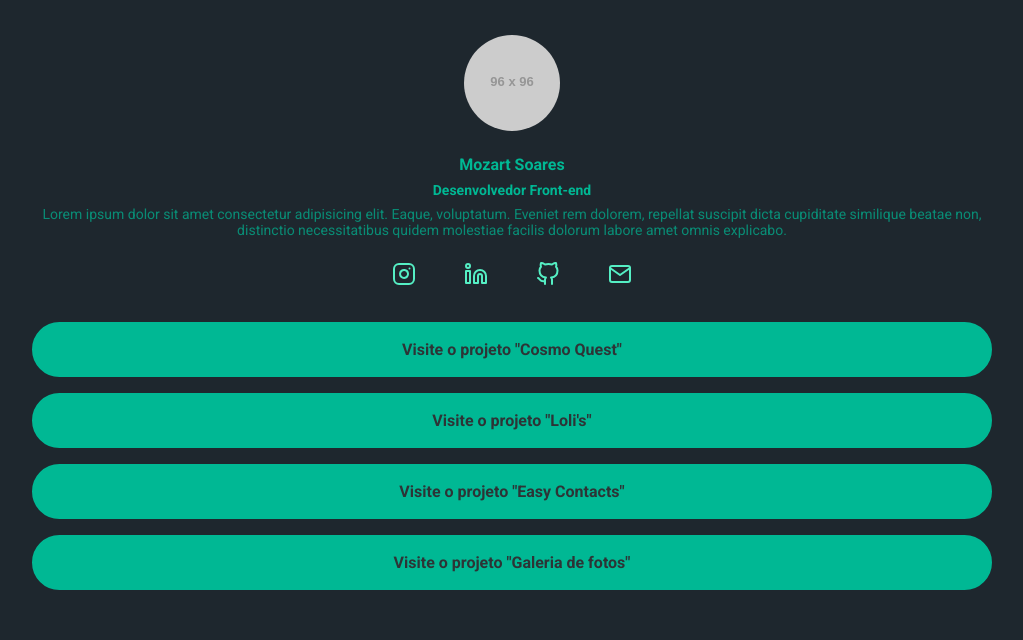
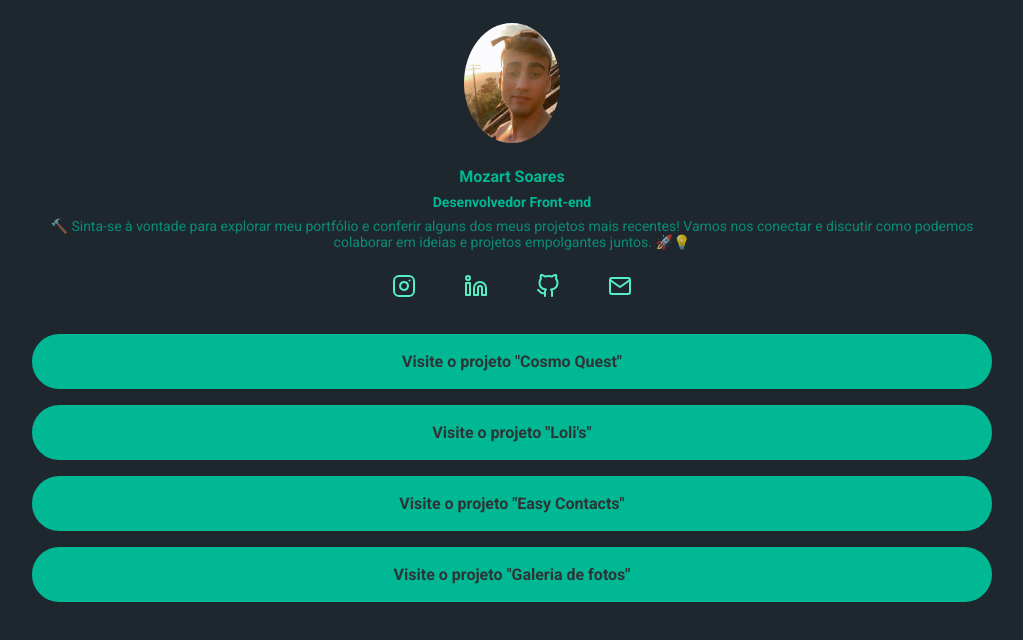
Before and after one commit to MozartSoares/SimplePortfolium, a website: page index.html in a window 1280 px wide. Shown: the whole page, without its empty margins (128-1151 px from the left). Drawn offline with Linux system fonts and the light colour scheme; placeholder pictures from the web are drawn by us.

Commit message:
fix: -added ProfilePic -added introductory text -added linkedin URL

```diff
--- a/index.html
+++ b/index.html
@@ -12,12 +12,13 @@
 <body>
     <div class="container">
         <header>
-            <img class="profile-avatar" src="https://via.placeholder.com/96x96" alt="" >
+            <img class="profile-avatar" src="src/images/ProfilePic.jpeg" alt="Foto de perfil" >
             <div class="profile-bio">
                 <h1 class="profile-bio-name">Mozart Soares</h1>
                 <h2 class="profile-bio-subtitle">Desenvolvedor Front-end</h2>
                 <p class="profile-bio-description">
-                    Lorem ipsum dolor sit amet consectetur adipisicing elit. Eaque, voluptatum. Eveniet rem dolorem, repellat suscipit dicta cupiditate similique beatae non, distinctio necessitatibus quidem molestiae facilis dolorum labore amet omnis explicabo.
+                    🔨 Sinta-se à vontade para explorar meu portfólio e conferir alguns dos meus projetos mais recentes!
+Vamos nos conectar e discutir como podemos colaborar em ideias e projetos empolgantes juntos. 🚀💡
                 </p>
             </div>
         </header>
@@ -29,7 +30,7 @@
                     </a>
                 </li>
                 <li>
-                    <a href="">
+                    <a href="www.linkedin.com/in/mozart-soares">
                         <img src="src/images/linkedin.svg" alt="Logo do linkedin">
                     </a>
                 </li>
--- a/src/styles/main.less
+++ b/src/styles/main.less
@@ -50,6 +50,7 @@ header {
         display: block;
         margin: 0 auto 24px;
         border-radius: 50%;
+        max-height: 120px
     }
 }
 
```
Also changed, not shown: build/styles/main.css, src/images/ProfilePic.jpeg (added).
